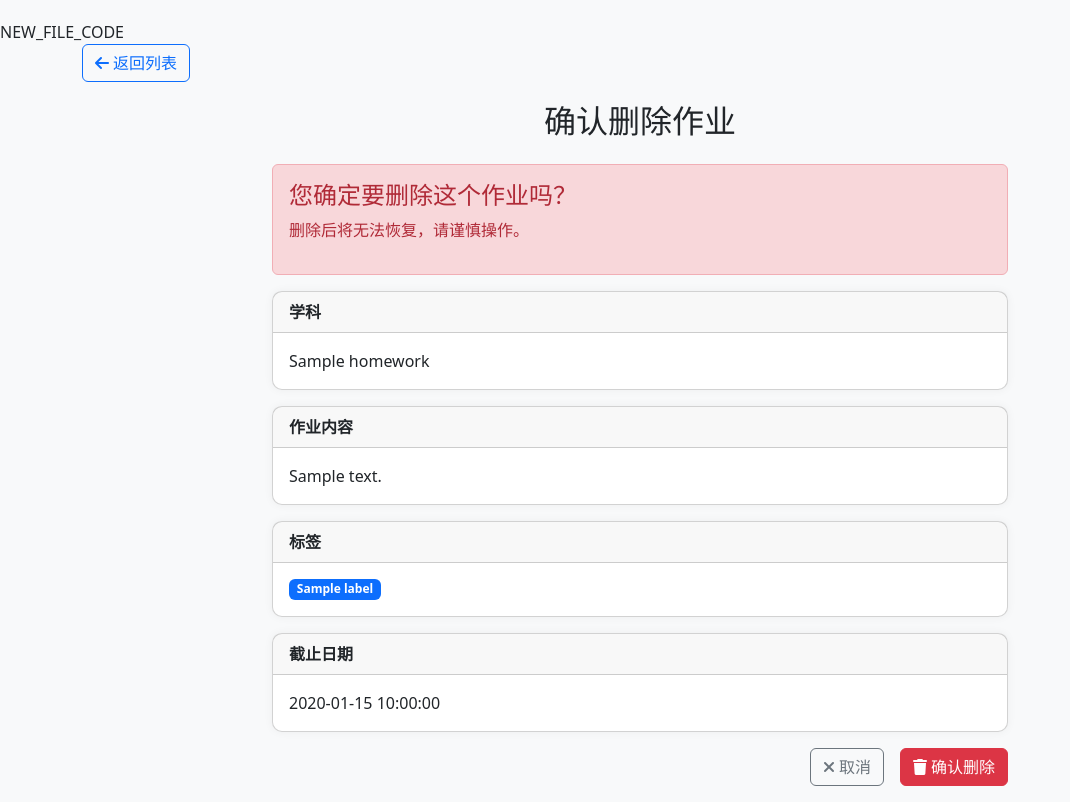
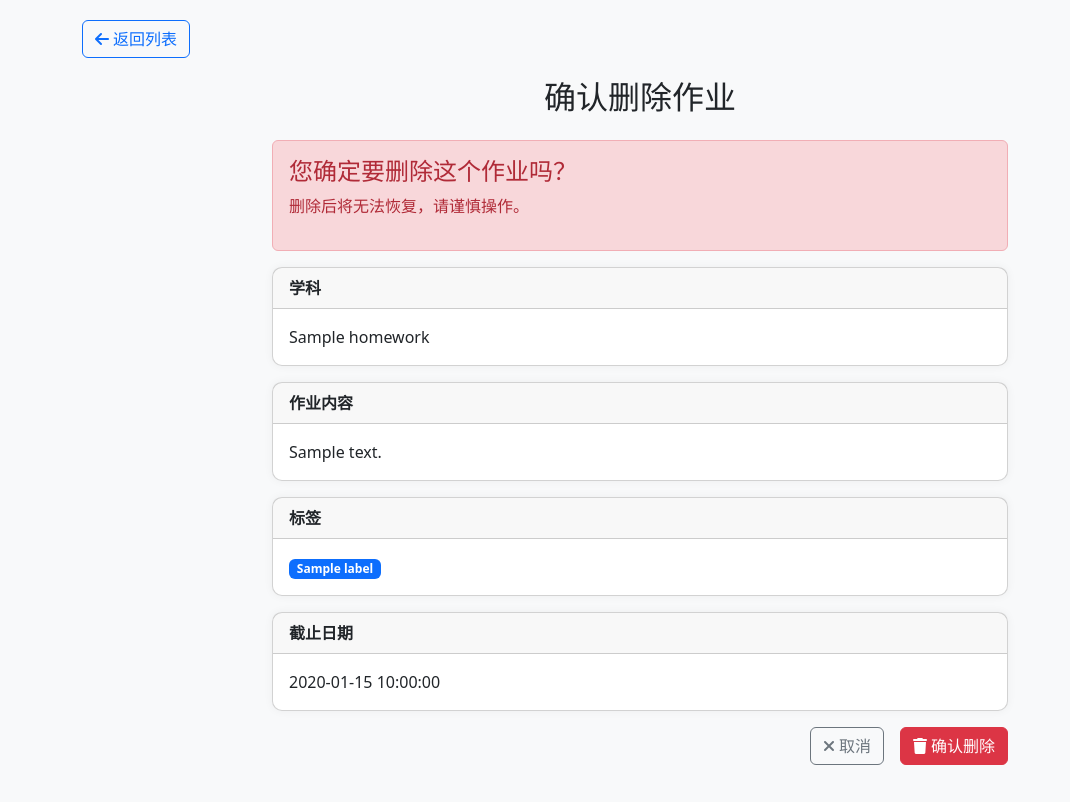
Before and after one commit to DongSX1217/HomeworkBoard, a Python web app: template templates/homework_delete.html in a window 1280 px wide. Shown: the whole page, without its empty margins (0-1070 px from the left). After the commit the page ends 765 px from the top, so only its background shows below. Run offline with Jinja, Linux system fonts and the light colour scheme; the template is opened without the code that fills it: most values are stand-ins (such as "Sample title", 1, 10 or a date in 2020).

Commit message:
fix: 删掉意义不明的内容

```diff
--- a/templates/homework_delete.html
+++ b/templates/homework_delete.html
@@ -1,4 +1,3 @@
-NEW_FILE_CODE
 <!DOCTYPE html>
 <html lang="zh-CN">
 <head>
```
